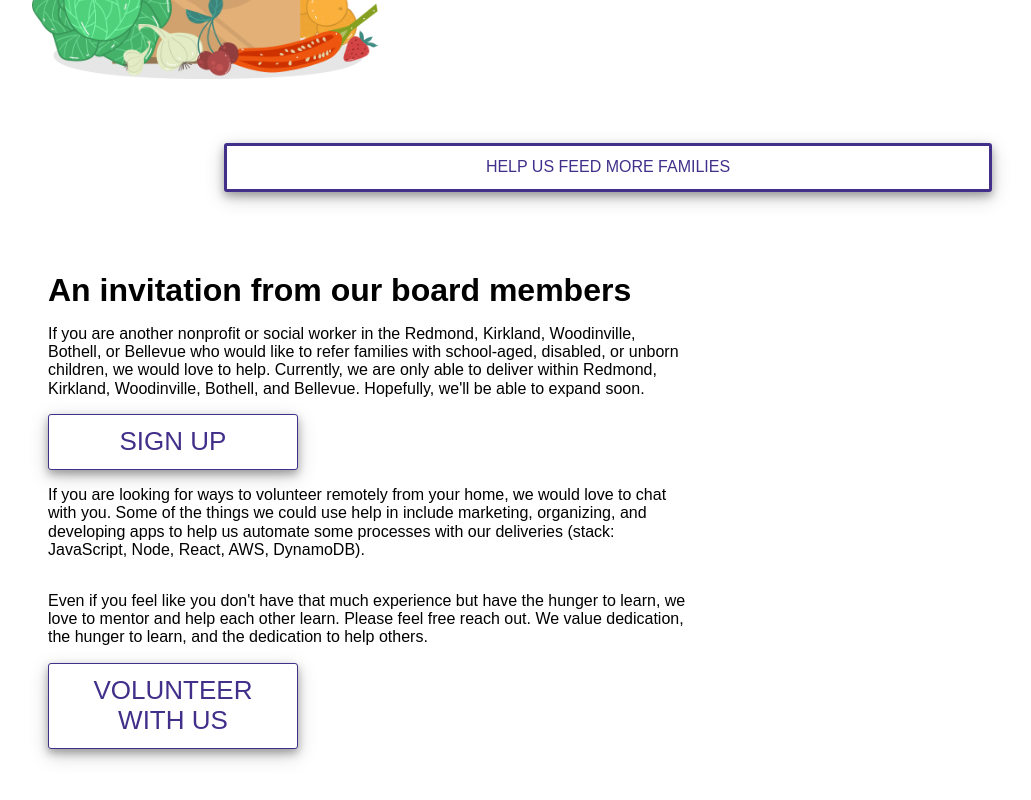
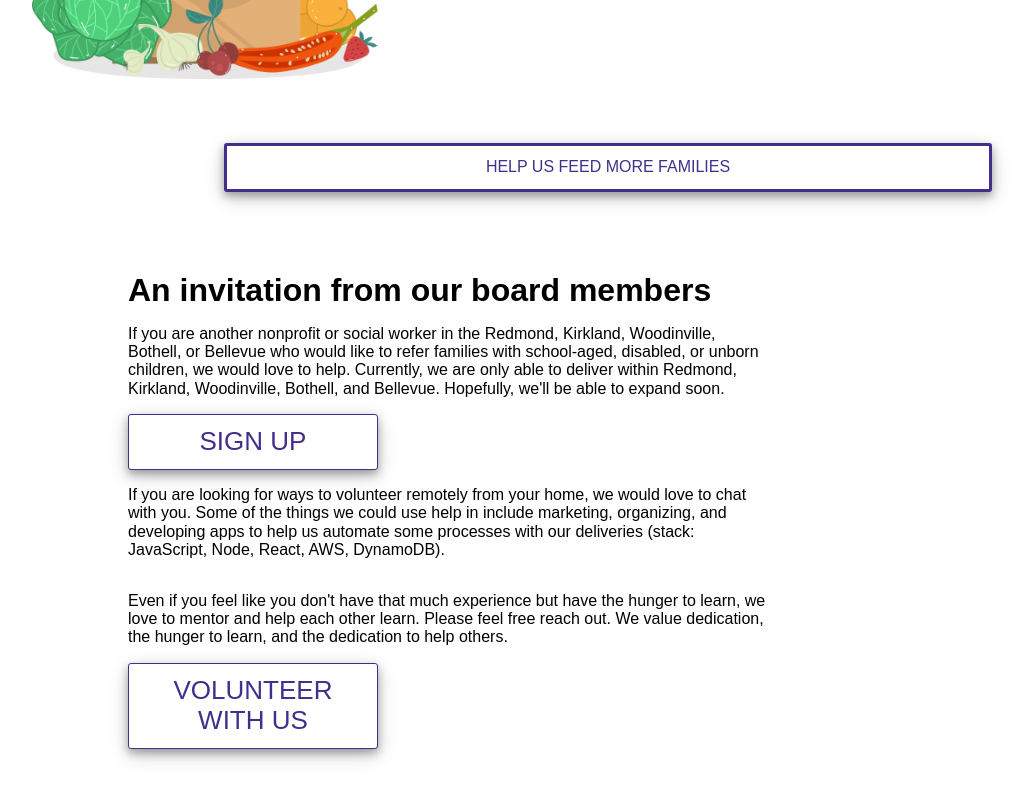
Before and after one commit to nourimeals/website, a React app: page / in a window 1280 px wide. Shown: the part 1064-1864 px from the top of the page, without its empty margins (32-1063 px from the left). Built offline with nearby package versions, Linux system fonts and the light colour scheme; a web font is replaced by a local one.

Commit message:
adds padding-left: 5em to .volunteer-content in volunteer.scss

```diff
--- a/src/components/home/sections/volunteer.scss
+++ b/src/components/home/sections/volunteer.scss
@@ -1,6 +1,7 @@
 $dark-purple: #412F8A;
 
 #volunteer {
+  width: 100%;
   @media only screen and (min-width: 1024px) {
     flex-direction: row;
     float: left;
@@ -15,6 +16,7 @@ $dark-purple: #412F8A;
     display: flex;
     flex-direction: column;
     margin: 5%;
+    padding-left: 5em;
 
     @media only screen and (min-width: 1024px) {
       width: 50%;
```
